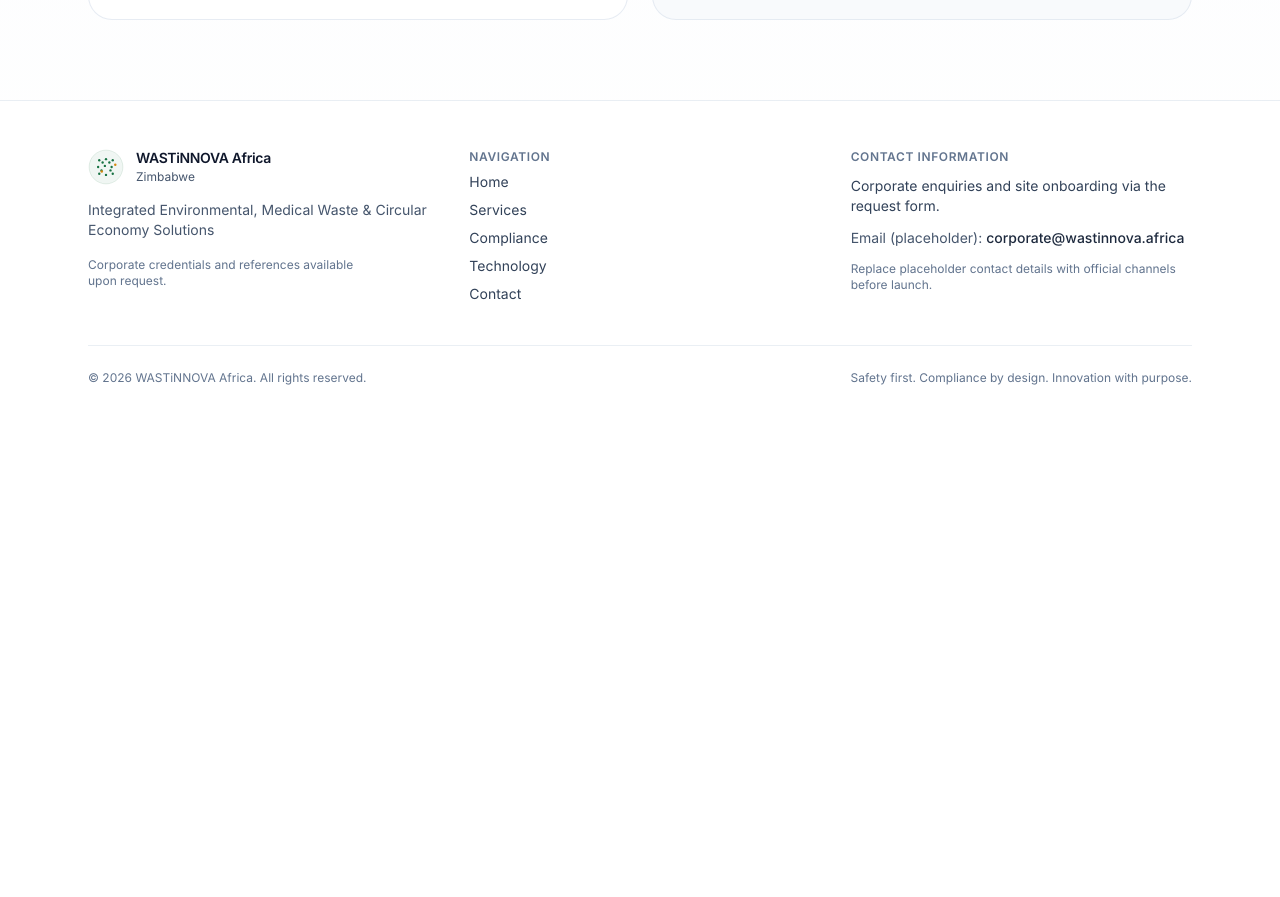
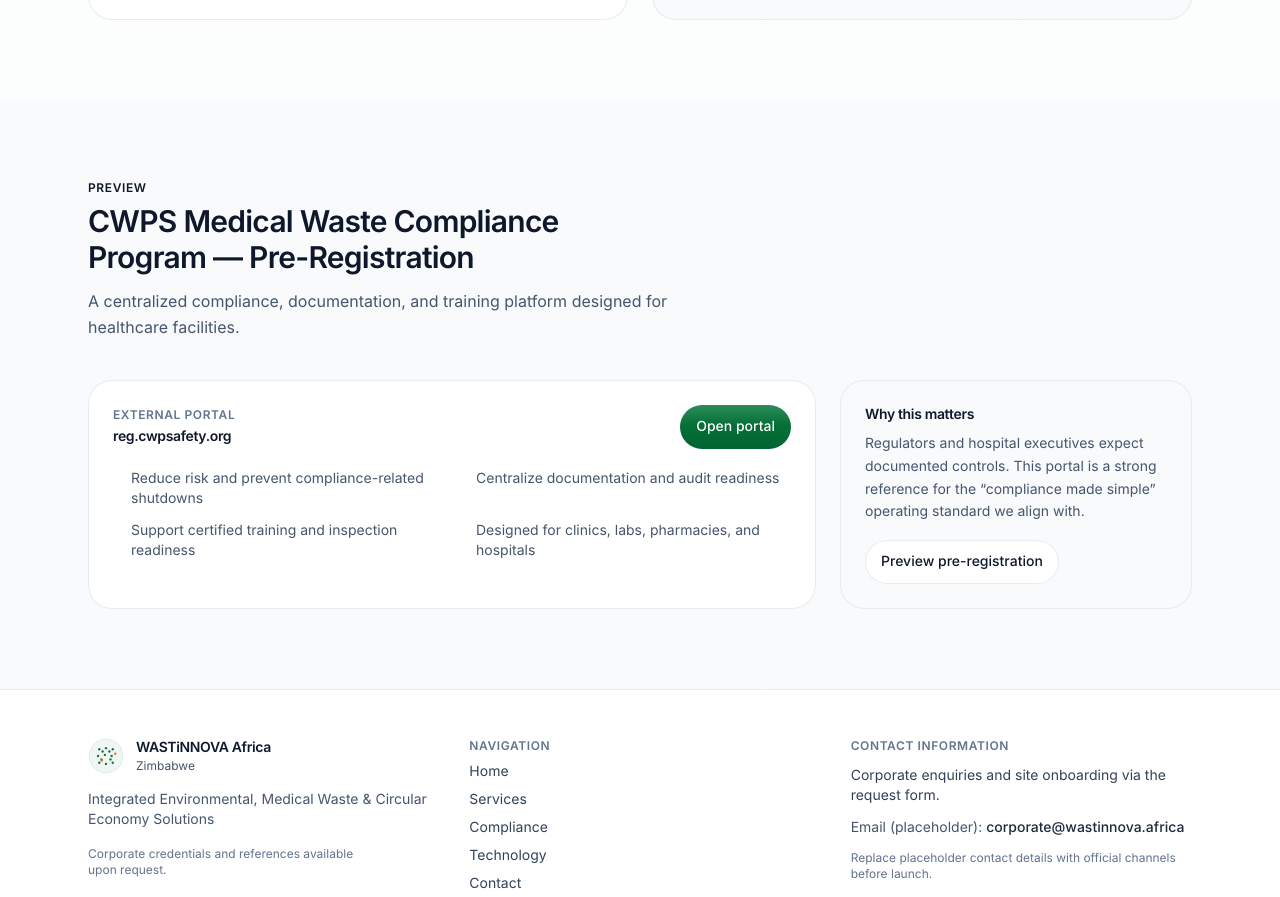
Before and after one commit to stuarttalent/wastinnova, a React (Vite) app in the folder web/: page /compliance in a window 1280 px wide. Shown: the part 1220-2117 px from the top of the page. Before the commit the page ends 1654 px from the top, so only its background shows below. Built offline with nearby package versions, Linux system fonts and the light colour scheme.

Commit message:
Update CompliancePage.tsx

```diff
--- a/web/src/pages/CompliancePage.tsx
+++ b/web/src/pages/CompliancePage.tsx
@@ -144,6 +144,74 @@ export function CompliancePage() {
             </Card>
           </div>
       </Section>
+
+      <Section
+        tone="muted"
+        eyebrow="Preview"
+        title="CWPS Medical Waste Compliance Program — Pre-Registration"
+        subtitle="A centralized compliance, documentation, and training platform designed for healthcare facilities."
+      >
+        <div className="grid gap-6 lg:grid-cols-3">
+          <Card className="p-6 lg:col-span-2 hover:translate-y-0 hover:shadow-apple-sm">
+            <div className="flex flex-wrap items-center justify-between gap-3">
+              <div>
+                <div className="text-xs font-semibold uppercase tracking-wider text-slate-500">
+                  External portal
+                </div>
+                <div className="mt-1 text-sm font-semibold tracking-tight text-slate-900">
+                  reg.cwpsafety.org
+                </div>
+              </div>
+              <a
+                href="https://reg.cwpsafety.org/"
+                target="_blank"
+                rel="noreferrer"
+                className={buttonClassName({ variant: 'primary', size: 'md' })}
+              >
+                Open portal
+              </a>
+            </div>
+
+            <div className="mt-5 grid gap-3 text-sm text-slate-600 sm:grid-cols-2">
+              {[
+                'Reduce risk and prevent compliance-related shutdowns',
+                'Centralize documentation and audit readiness',
+                'Support certified training and inspection readiness',
+                'Designed for clinics, labs, pharmacies, and hospitals',
+              ].map((item) => (
+                <div key={item} className="flex gap-3">
+                  <span className="mt-2 h-1.5 w-1.5 shrink-0 rounded-full bg-brand-600" />
+                  <span>{item}</span>
+                </div>
+              ))}
+            </div>
+          </Card>
+
+          <Card
+            tone="muted"
+            className="p-6 hover:translate-y-0 hover:shadow-apple-sm"
+          >
+            <div className="text-sm font-semibold tracking-tight text-slate-900">
+              Why this matters
+            </div>
+            <p className="mt-2 text-sm leading-relaxed text-slate-600">
+              Regulators and hospital executives expect documented controls. This
+              portal is a strong reference for the “compliance made simple” operating
+              standard we align with.
+            </p>
+            <div className="mt-4">
+              <a
+                href="https://reg.cwpsafety.org/"
+                target="_blank"
+                rel="noreferrer"
+                className={buttonClassName({ variant: 'outline', size: 'md' })}
+              >
+                Preview pre-registration
+              </a>
+            </div>
+          </Card>
+        </div>
+      </Section>
     </div>
   )
 }
```
